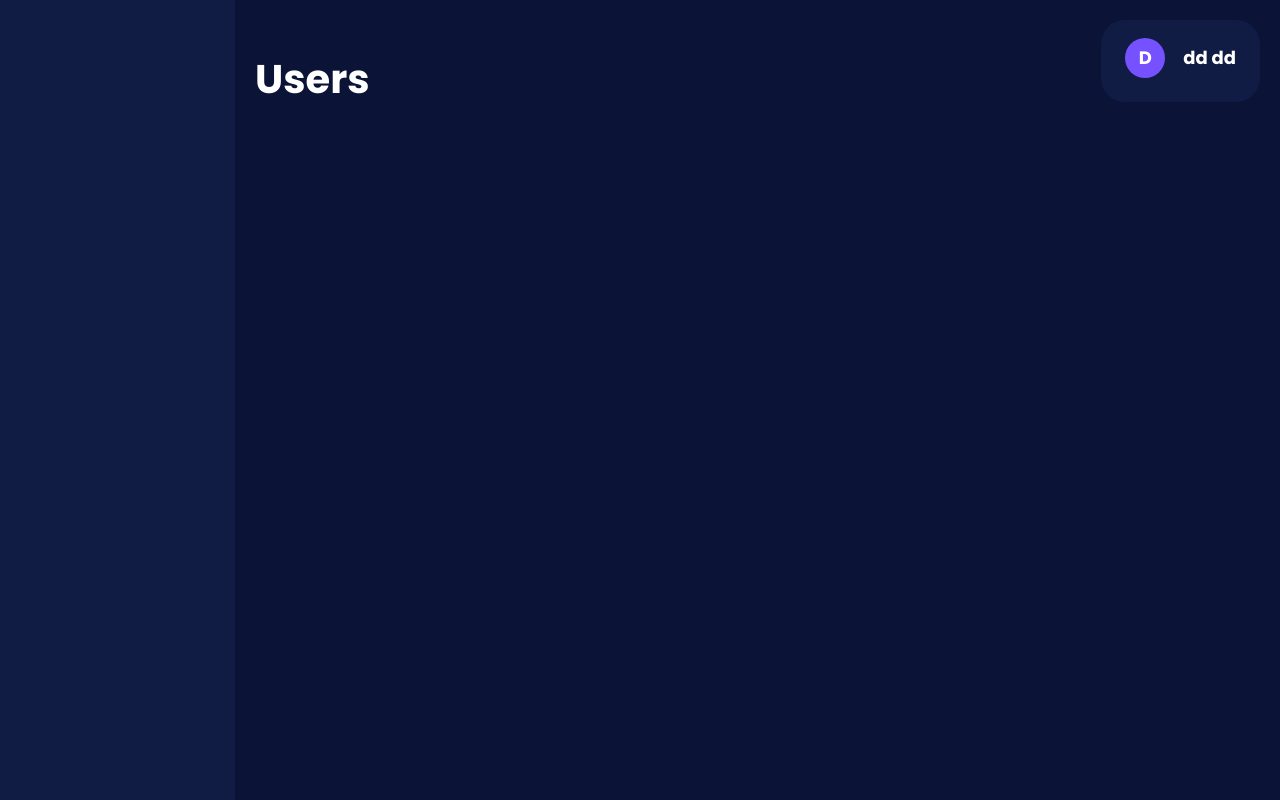
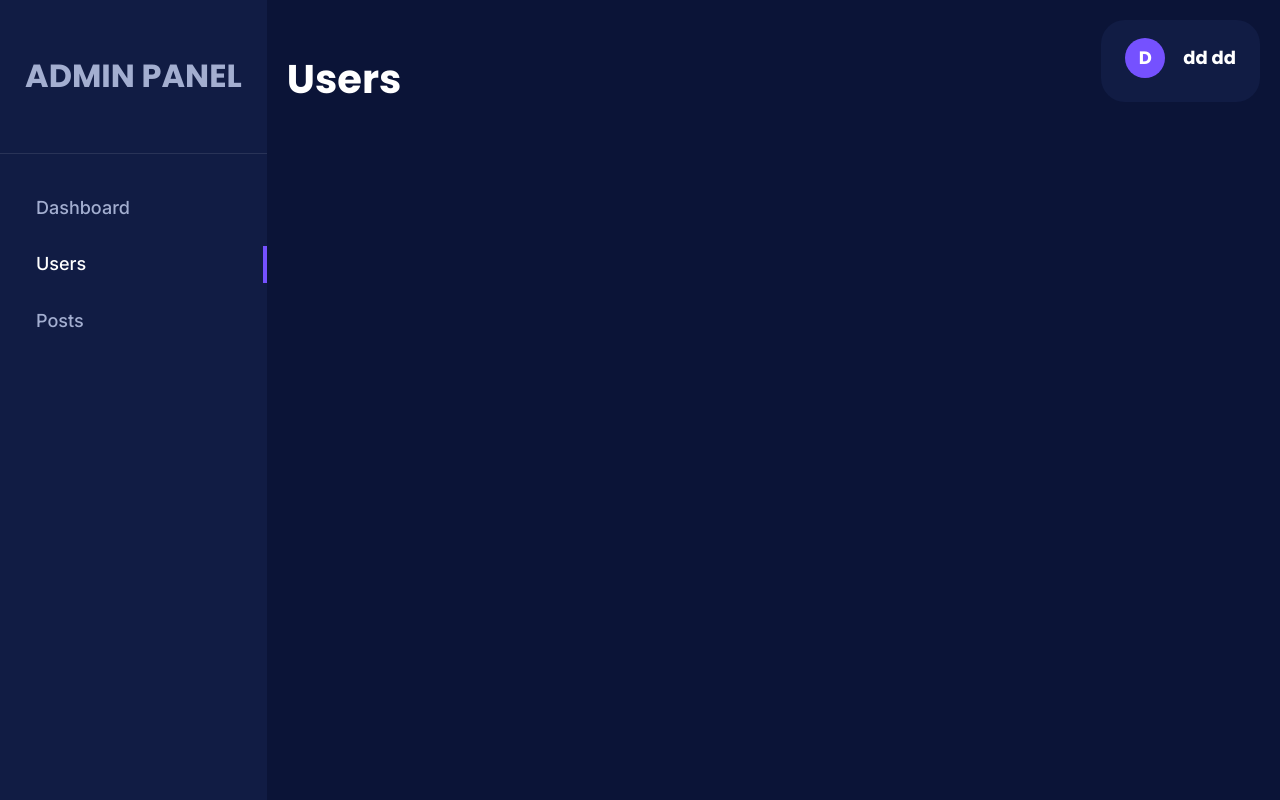
Before and after one commit to danielavornic/ebs-dashboard, a React (Create React App) app: page /users in a window 1280 px wide. Built offline with nearby package versions, Linux system fonts and the light colour scheme; data requests are answered from the project's data file; sample sign-in values are in the browser's storage.

Commit message:
create Menu in Layout

```diff
--- a/src/components/Layout/Layout.tsx
+++ b/src/components/Layout/Layout.tsx
@@ -3,6 +3,7 @@ import { FC } from 'react';
 import useUserContext from '../../hooks/useUserContext';
 
 import '../../styles/Layout.scss';
+import Menu from './Menu';
 import Topbar from './Topbar';
 
 interface LayoutProps {
@@ -11,10 +12,6 @@ interface LayoutProps {
 
 const Container = () => {
   return <div className='container'></div>;
-};
-
-const Menu = () => {
-  return <div className='menu'></div>;
 };
 
 const Layout: FC<LayoutProps> = ({ page }) => {
@@ -30,7 +27,7 @@ const Layout: FC<LayoutProps> = ({ page }) => {
 
   return (
     <div className='panel'>
-      <Menu />
+      <Menu page={page} />
       <main>
         <Topbar name={name} lastName={lastName} pageTitle={page} />
         <Container />
--- /dev/null
+++ b/src/components/Layout/Menu.tsx
@@ -0,0 +1,42 @@
+import { FC } from 'react';
+import { Link } from 'react-router-dom';
+
+interface Props {
+  page: string;
+}
+
+const Menu: FC<Props> = ({ page }) => {
+  const links = [
+    {
+      name: 'Dashboard',
+      path: '/dashboard',
+    },
+    {
+      name: 'Users',
+      path: '/users',
+    },
+    {
+      name: 'Posts',
+      path: '/posts',
+    },
+  ];
+  return (
+    <div className='menu'>
+      <div className='title'>
+        <h2>Admin panel</h2>
+      </div>
+      <ul>
+        {links.map(({ name, path }) => (
+          <li
+            key={name}
+            className={page === name.toLocaleLowerCase() ? 'active' : ''}
+          >
+            <Link to={path}>{name}</Link>
+          </li>
+        ))}
+      </ul>
+    </div>
+  );
+};
+
+export default Menu;
--- a/src/styles/Layout.scss
+++ b/src/styles/Layout.scss
@@ -64,8 +64,45 @@
   }
 
   .menu {
-    width: 290px;
+    width: 340px;
     background-color: $secondary-bg-color;
+
+    .title {
+      padding: 58px 0;
+      border-bottom: 1px solid $white-10;
+
+      h2 {
+        text-transform: uppercase;
+        text-align: center;
+        color: $light-grey-blue;
+      }
+    }
+
+    ul {
+      list-style-type: none;
+      padding: 0;
+      margin-top: 36px;
+
+      li {
+        padding: 8px 36px;
+        margin-bottom: 20px;
+
+        &.active {
+          border-right: 4px solid $primary-color;
+
+          a {
+            color: white;
+          }
+        }
+
+        a {
+          text-decoration: none;
+          font-weight: 500;
+          text-transform: capitalize;
+          color: $light-grey-blue;
+        }
+      }
+    }
   }
 
   .container {
```
